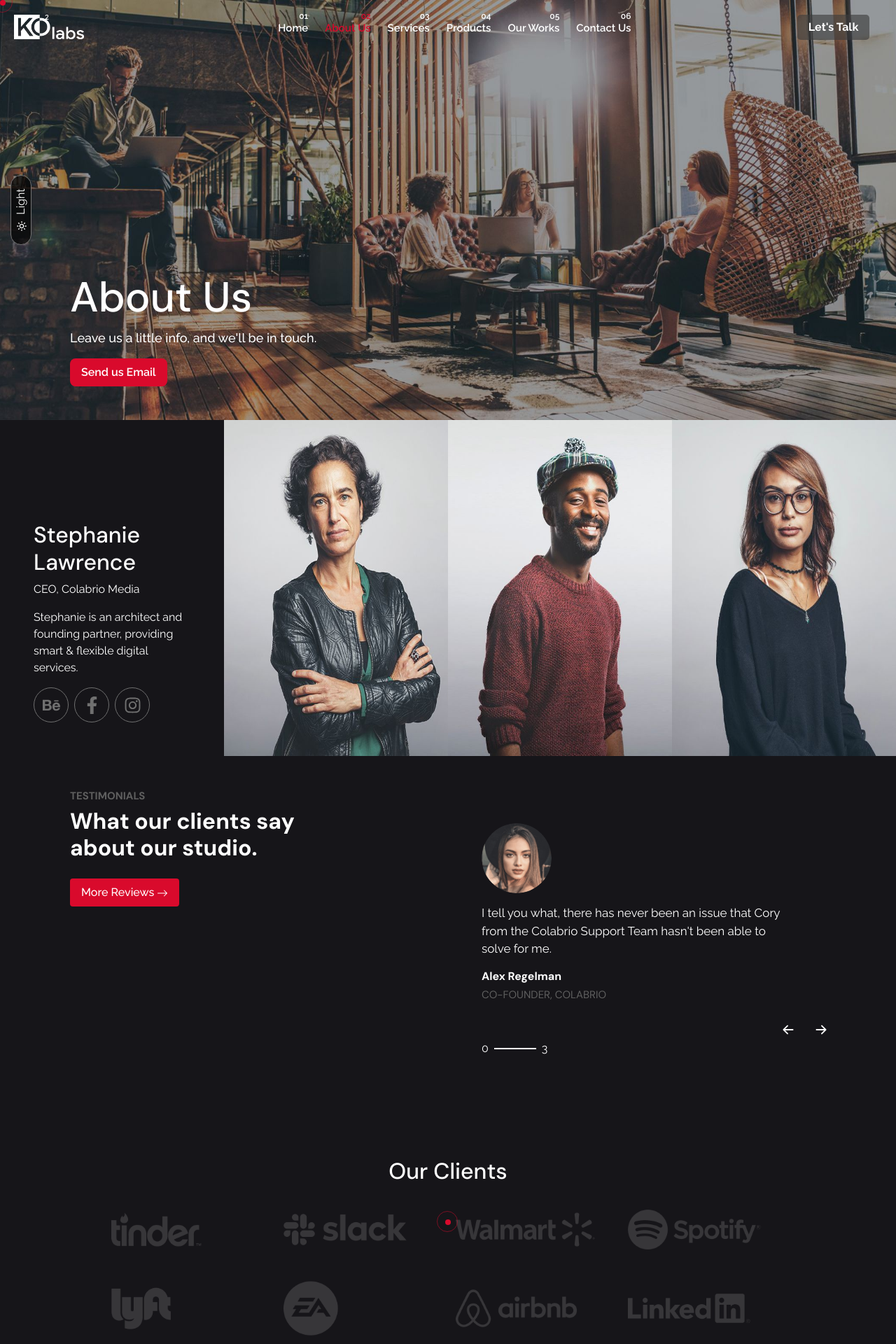
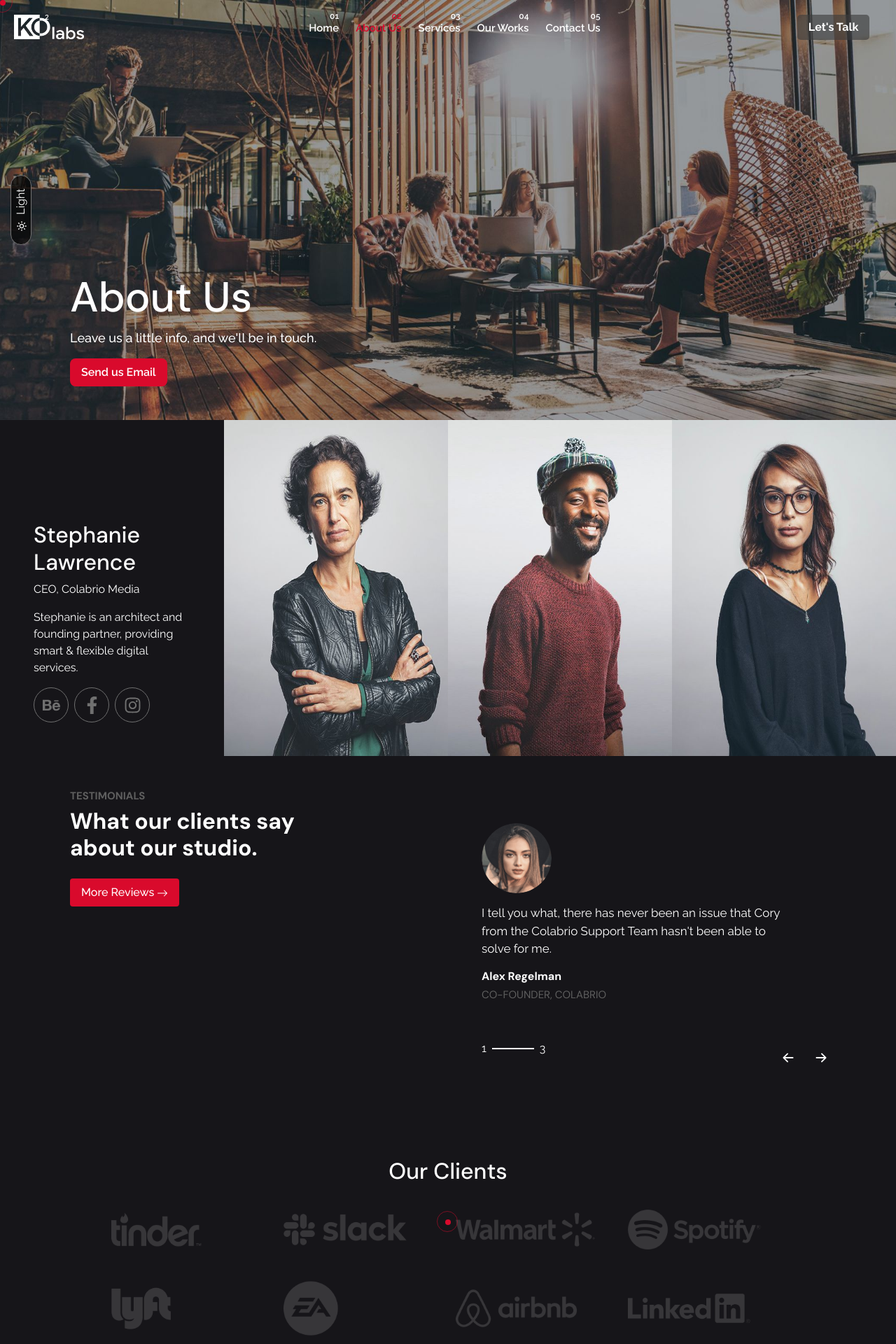
Before and after one commit to Thinushika/show-town-it, a Next.js app: page /about-us in a window 1280 px wide. Shown: the top 1920 px of the page at 70% size. Built offline with nearby package versions, Linux system fonts and the light colour scheme.

Commit message:
testimonial sec update

```diff
--- a/components/layout/header/index.tsx
+++ b/components/layout/header/index.tsx
@@ -46,21 +46,21 @@ const Header = () => {
       title: "Services",
       path: "/services",
     },
+    // {
+    //   id: 4,
+    //   number: "04",
+    //   title: "Products",
+    //   path: "/products",
+    // },
     {
       id: 4,
       number: "04",
-      title: "Products",
-      path: "/products",
+      title: "Our Works",
+      path: "/our-works",
     },
     {
       id: 5,
       number: "05",
-      title: "Our Works",
-      path: "/our-works",
-    },
-    {
-      id: 6,
-      number: "06",
       title: "Contact Us",
       path: "/contact-us",
     },
--- a/components/sections/Testimonials.tsx
+++ b/components/sections/Testimonials.tsx
@@ -33,7 +33,7 @@ import { ThemeContext } from "@/components/theme/ThemeProvider";
 
 const Testimonials = () => {
   const [activeSlide, setActiveSlide] = useState(0);
-  const [activeButtonIndex, setActiveButtonIndex] = useState(0);
+  const [activeButtonIndex, setActiveButtonIndex] = useState(1);
   const { theme } = useContext(ThemeContext);
   const prevHomeButton =
     theme === "dark" ? darkStyles.prevClientsButton : lightStyles.prevClientsButton;
@@ -44,7 +44,7 @@ const Testimonials = () => {
     const slidelineColor =
     theme === "dark" ? darkStyles.slidelineColor : lightStyles.slidelineColor;
 
-  useEffect(() => {}, [activeButtonIndex]);
+
 
   const testimonialsData = [
     {
@@ -69,6 +69,27 @@ const Testimonials = () => {
       position: "Project Manager, Colabrio",
     },
   ];
+  // useEffect(() => {
+  //   console.log("activeButtonIndex : ", activeButtonIndex)
+  // }, [activeButtonIndex]);
+
+  const slideCount = testimonialsData.length;
+
+  const handlePrevButtonClick = () => {
+    setActiveButtonIndex((prevIndex) => {
+      const newIndex = prevIndex - 1;
+      return newIndex < 1 ? slideCount : newIndex;
+    });
+  };
+
+  const handleNextButtonClick = () => {
+    setActiveButtonIndex((prevIndex) => {
+      const newIndex = prevIndex + 1;
+      return newIndex > slideCount ? 1 : newIndex;
+    });
+  };
+
+
 
   return (
     <div className="d-flex flex-column flex-lg-row left-right-space py-5 w-100 testimonials-styles">
@@ -83,29 +104,22 @@ const Testimonials = () => {
       </div>
       {/* slider */}
       <div className="col-12 col-lg-6 position-relative">
-        <button className={`${prevHomeButton} prevbtnC`}>
+      <button className={`${prevHomeButton} prevbtnC`} onClick={handlePrevButtonClick}>
           <BsArrowLeftShort />
         </button>
         <Swiper
           id="testimonialsSlider"
-          modules={[
-            Navigation,
-            Pagination,
-            Scrollbar,
-            A11y,
-            EffectFade,
-            Mousewheel,
-          ]}
+          modules={[Navigation, Pagination, A11y]}
           spaceBetween={0}
           slidesPerView={1}
           effect="fade"
           speed={500}
-          loop={true}
-          navigation={true}
-          onSwiper={(swiper) => console.log(swiper)}
+          navigation={{
+            prevEl: '.prevbtnC',
+            nextEl: '.nextbtnC',
+          }}
           onSlideChange={(swiper) => {
-            console.log(swiper.activeIndex);
-            setActiveButtonIndex(swiper.activeIndex);
+            setActiveButtonIndex(swiper.realIndex + 1);
           }}
         >
           {testimonialsData.map((item) => (
@@ -127,13 +141,13 @@ const Testimonials = () => {
             </SwiperSlide>
           ))}
         </Swiper>
-        <button className={`${nextHomeButton} nextbtnC`}>
+        <button className={`${nextHomeButton} nextbtnC`} onClick={handleNextButtonClick}>
           <BsArrowRightShort />
         </button>
         <div className="d-flex flex-row align-items-center px-lg-5 sideline-container">
           <p className="mb-0">{activeButtonIndex}</p>
           <div className={`slideline mx-2 ${slidelineColor}`}></div>
-          <p className="mb-0 ">{testimonialsData.length}</p>
+          <p className="mb-0">{slideCount}</p>
         </div>
       </div>
     </div>
--- a/styles/Dark.module.css
+++ b/styles/Dark.module.css
@@ -121,7 +121,7 @@
   position: absolute;
   z-index: 999999;
   left: 40.1vw;
-  bottom: 20px;
+  bottom: -20px;
   font-size: 30px !important;
   background-color: transparent;
   border: none;
@@ -130,7 +130,7 @@
   height: 40px;
   line-height: 30px !important;
   color: #fff;
-  pointer-events: none;
+  cursor: pointer;
 }
 
 
@@ -138,7 +138,7 @@
   position: absolute;
   z-index: 99999;
   left: 36.4vw;
-  bottom: 20px;
+  bottom: -20px;
   font-size: 30px !important;
   background-color: transparent;
   border: none;
@@ -147,7 +147,7 @@
   height: 40px;
   line-height: 30px !important;
   color: #fff;
-  pointer-events: none;
+  cursor: pointer;
 }
 
 
--- a/styles/Light.module.css
+++ b/styles/Light.module.css
@@ -106,7 +106,7 @@
   position: absolute;
   z-index: 999999;
   left: 40.1vw;
-  bottom: 20px;
+  bottom: -20px;
   font-size: 30px !important;
   background-color: transparent;
   border: none;
@@ -115,14 +115,14 @@
   height: 40px;
   line-height: 30px !important;
   color: #161519;
-  pointer-events: none;
+  cursor: pointer;
 }
 
 .prevClientsButton {
   position: absolute;
   z-index: 99999;
   left: 36.4vw;
-  bottom: 20px;
+  bottom: -20px;
   font-size: 30px !important;
   background-color: transparent;
   border: none;
@@ -131,7 +131,7 @@
   height: 40px;
   line-height: 30px !important;
   color: #161519;
-  pointer-events: none;
+  cursor: pointer;
 }
 
 
```
